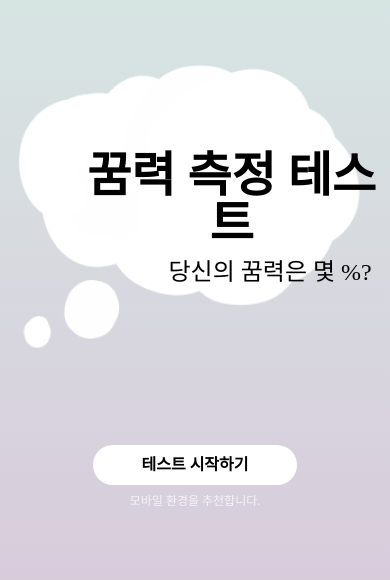
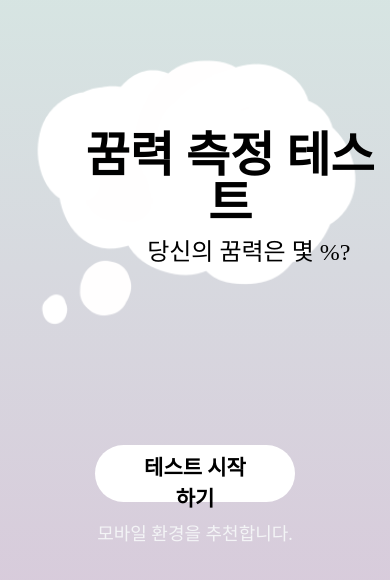
Before and after one commit to chucoding/dream-measurement, a Next.js app: page / in a window 390 px wide. Shown: the part 154-734 px from the top of the page. Built offline with nearby package versions, Linux system fonts and the light colour scheme; a web font is replaced by a local one.

Commit message:
design : iPhone12 base

```diff
--- a/src/components/modules/cloudCardWrapper.tsx
+++ b/src/components/modules/cloudCardWrapper.tsx
@@ -6,8 +6,8 @@ export default function CloudCardWrapper({
   return (
     <div
       className={`bg-[url('/cloud.png')] bg-cover
-        h-[400px] w-[450px]
-        absolute left-[40%] transform -translate-x-1/2 top-[40%] -translate-y-1/2
+        h-[400px] w-[420px]
+        absolute left-[43%] transform -translate-x-1/2 top-[40%] -translate-y-1/2
         ${runAnimate ? "animate-fadein" : ""}`}
     >
       {children}
--- a/src/components/templates/home.tsx
+++ b/src/components/templates/home.tsx
@@ -11,9 +11,9 @@ export default function App(props: any) {
     <>
       <div className="inline-block text-center">
         <CloudCardWrapper>
-          <div className="absolute top-[40%] left-[30%]">
+          <div className="absolute top-[35%] left-[27%]">
             <h1 className="text-5xl font-black">꿈력 측정 테스트</h1>
-            <h2 className="text-2xl absolute mt-2 left-[30%]">
+            <h2 className="text-2xl font-medium absolute mt-2 left-[23%]">
               당신의 꿈력은 몇 %?
             </h2>
           </div>
@@ -22,12 +22,15 @@ export default function App(props: any) {
       <div className="relative top-[70%]">
         <button
           className="bg-white hover:bg-[#808080] text-black font-bold py-2 px-12 rounded-full"
+          style={{ height: "57px", width: "200px", fontSize: "21px" }}
           onClick={() => setStart(true)}
         >
           테스트 시작하기
           <br />
         </button>
-        <p className=" mt-2 text-gray-100 text-xs">모바일 환경을 추천합니다.</p>
+        <p className=" mt-2 text-gray-100" style={{ fontSize: "18px" }}>
+          모바일 환경을 추천합니다.
+        </p>
       </div>
     </>
   );
```
